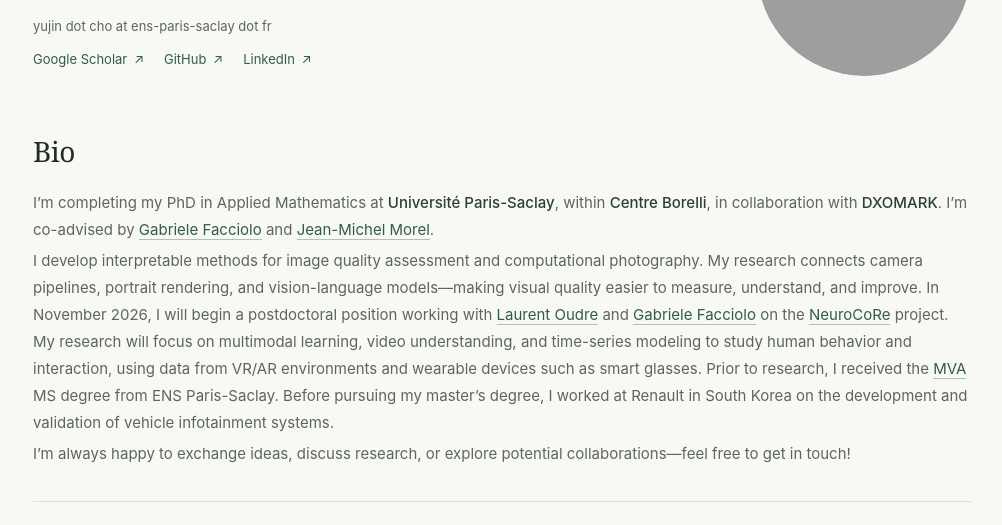
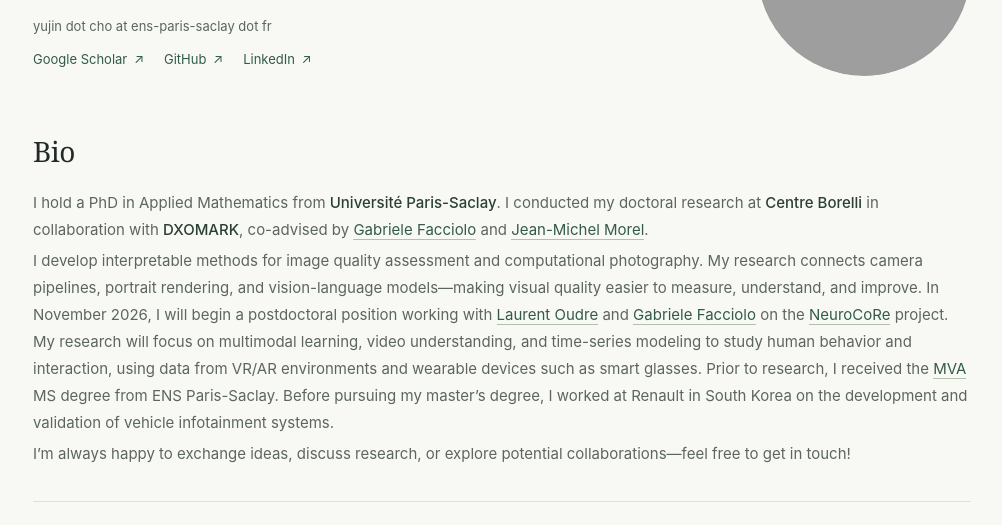
Before and after one commit to nuniniyujin/nuniniyujin.github.io, a plain HTML site: page index.html in a window 1280 px wide. Shown: the part 275-800 px from the top of the page, without its empty margins (138-1140 px from the left). Drawn offline with Linux system fonts and the light colour scheme; grey boxes are pictures that could not be loaded.

Commit message:
Update bio after PhD defense

```diff
--- a/index.html
+++ b/index.html
@@ -30,7 +30,7 @@
 
     <section class="bio-section" id="bio" aria-labelledby="bio-title">
       <h2 id="bio-title">Bio</h2>
-      <p>I’m completing my PhD in Applied Mathematics at <strong>Université Paris-Saclay</strong>, within <strong>Centre Borelli</strong>, in collaboration with <strong>DXOMARK</strong>. I’m co-advised by <a href="https://dev.ipol.im/~facciolo/">Gabriele Facciolo</a> and <a href="https://sites.google.com/site/jeanmichelmorelcmlaenscachan/">Jean-Michel Morel</a>.</p>
+      <p>I hold a PhD in Applied Mathematics from <strong>Université Paris-Saclay</strong>. I conducted my doctoral research at <strong>Centre Borelli</strong> in collaboration with <strong>DXOMARK</strong>, co-advised by <a href="https://dev.ipol.im/~facciolo/">Gabriele Facciolo</a> and <a href="https://sites.google.com/site/jeanmichelmorelcmlaenscachan/">Jean-Michel Morel</a>.</p>
       <p>I develop interpretable methods for image quality assessment and computational photography. My research connects camera pipelines, portrait rendering, and vision-language models—making visual quality easier to measure, understand, and improve. In November 2026, I will begin a postdoctoral position working with <a href="https://www.laurentoudre.fr/">Laurent Oudre</a> and <a href="https://dev.ipol.im/~facciolo/">Gabriele Facciolo</a> on the <a href="https://www.pepr-ensemble.fr/appel-a-projets-de-recherche-aap2-les-laureats/">NeuroCoRe</a> project. My research will focus on multimodal learning, video understanding, and time-series modeling to study human behavior and interaction, using data from VR/AR environments and wearable devices such as smart glasses. Prior to research, I received the <a href="https://www.master-mva.com/">MVA</a> MS degree from ENS Paris-Saclay. Before pursuing my master’s degree, I worked at Renault in South Korea on the development and validation of vehicle infotainment systems.</p>
       <p>I’m always happy to exchange ideas, discuss research, or explore potential collaborations—feel free to get in touch!</p>
     </section>
```
